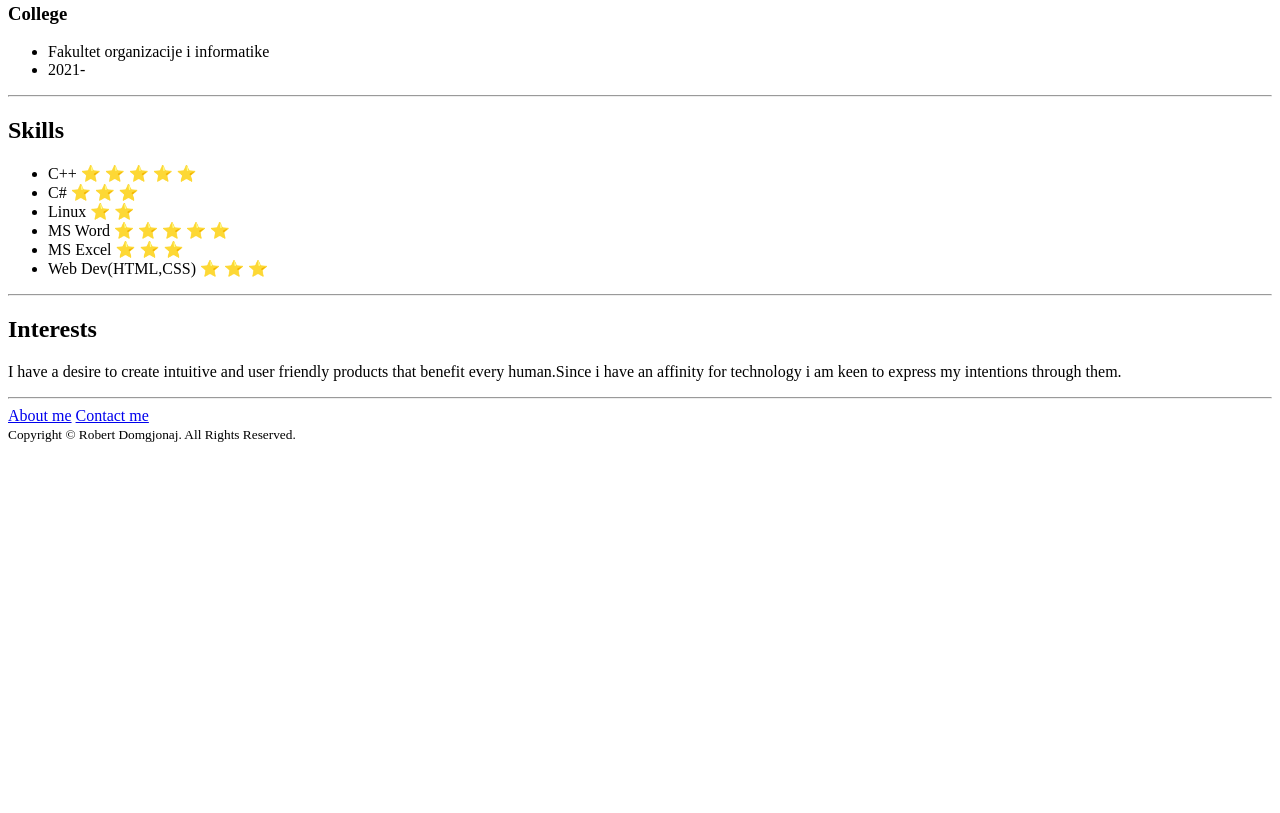
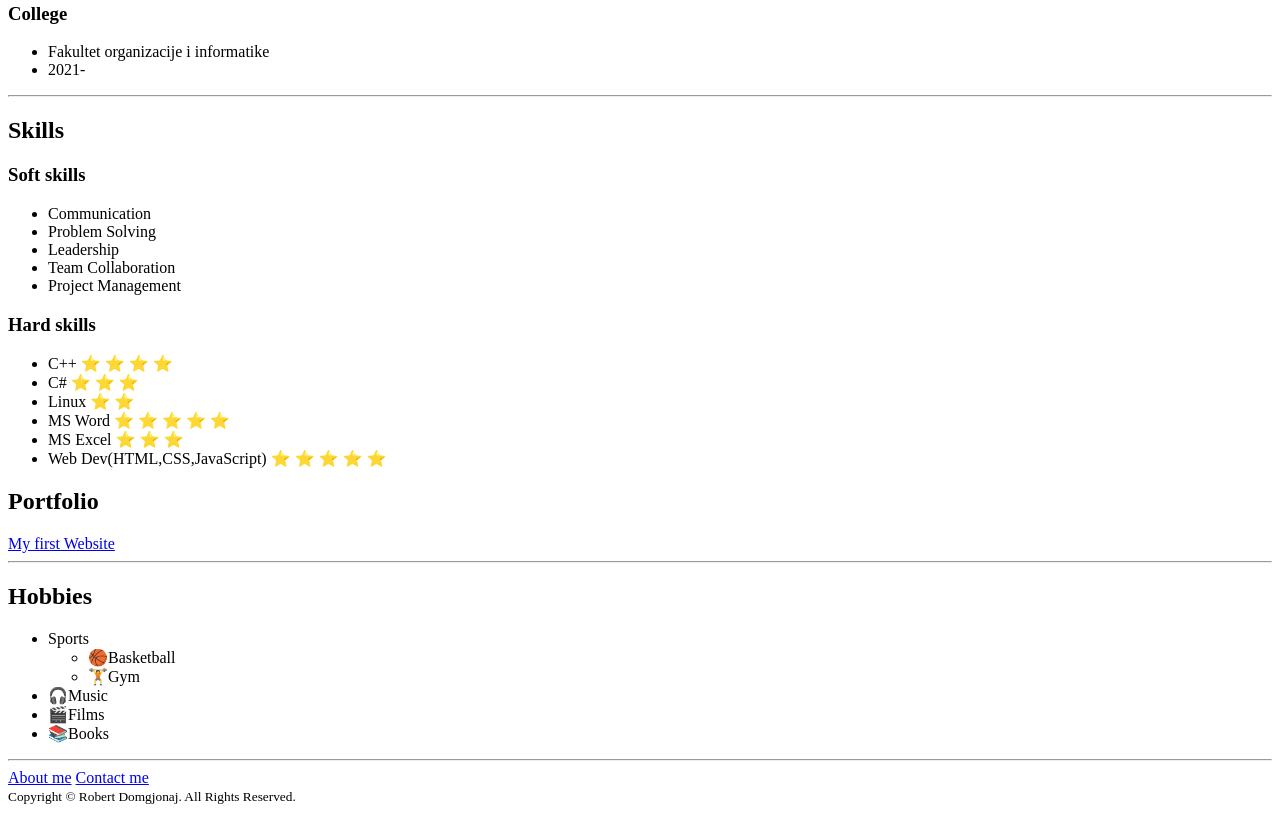
Before and after one commit to domgji15/html-capestone-resume, a plain HTML site: page index.html in a window 1280 px wide. Shown: the part 601-1414 px from the top of the page. Before the commit the page ends 1052 px from the top, so only its background shows below. Drawn offline with Linux system fonts and the light colour scheme.

Commit message:
Add files via upload

```diff
--- a/index.html
+++ b/index.html
@@ -27,17 +27,38 @@
     </ul>
     <hr>
     <h2>Skills</h2>
+    <h3>Soft skills</h3>
     <ul>
-        <li>C++ ⭐️ ⭐️ ⭐️ ⭐️ ⭐️</li>
+        <li>Communication</li>
+        <li>Problem Solving</li>
+        <li>Leadership</li>
+        <li>Team Collaboration</li>
+        <li>Project Management</li>
+    </ul>
+    <h3>Hard skills</h3>
+    <ul>
+        <li>C++ ⭐️ ⭐️ ⭐️ ⭐️ </li>
         <li>C# ⭐️ ⭐️ ⭐️</li>
         <li>Linux ⭐️ ⭐️</li>
         <li>MS Word ⭐️ ⭐️ ⭐️ ⭐️ ⭐️</li>
         <li>MS Excel ⭐️ ⭐️ ⭐️</li>
-        <li>Web Dev(HTML,CSS) ⭐️ ⭐️ ⭐️</li>
+        <li>Web Dev(HTML,CSS,JavaScript) ⭐️ ⭐️ ⭐️ ⭐️ ⭐️</li>
     </ul>
+    <h2>Portfolio</h2>
+    <a href="https://domgji15.github.io/html-portfolio/">My first Website</a>
     <hr>
-    <h2>Interests</h2>
-    <p>I have a desire to create intuitive and user friendly products that benefit every human.Since i have an affinity for technology i am keen to express my intentions through them.</p>
+    <h2>Hobbies</h2>
+    <ul>
+        <li>Sports
+            <ul>
+                <li>🏀Basketball</li>
+                <li>🏋️Gym</li>
+            </ul>
+        </li>
+        <li>🎧Music</li>
+        <li>🎬Films</li>
+        <li>📚Books</li>
+    </ul>
     <hr>
     <a href="./about.html">About me</a>
     <a href="./contact.html">Contact me</a>
```
